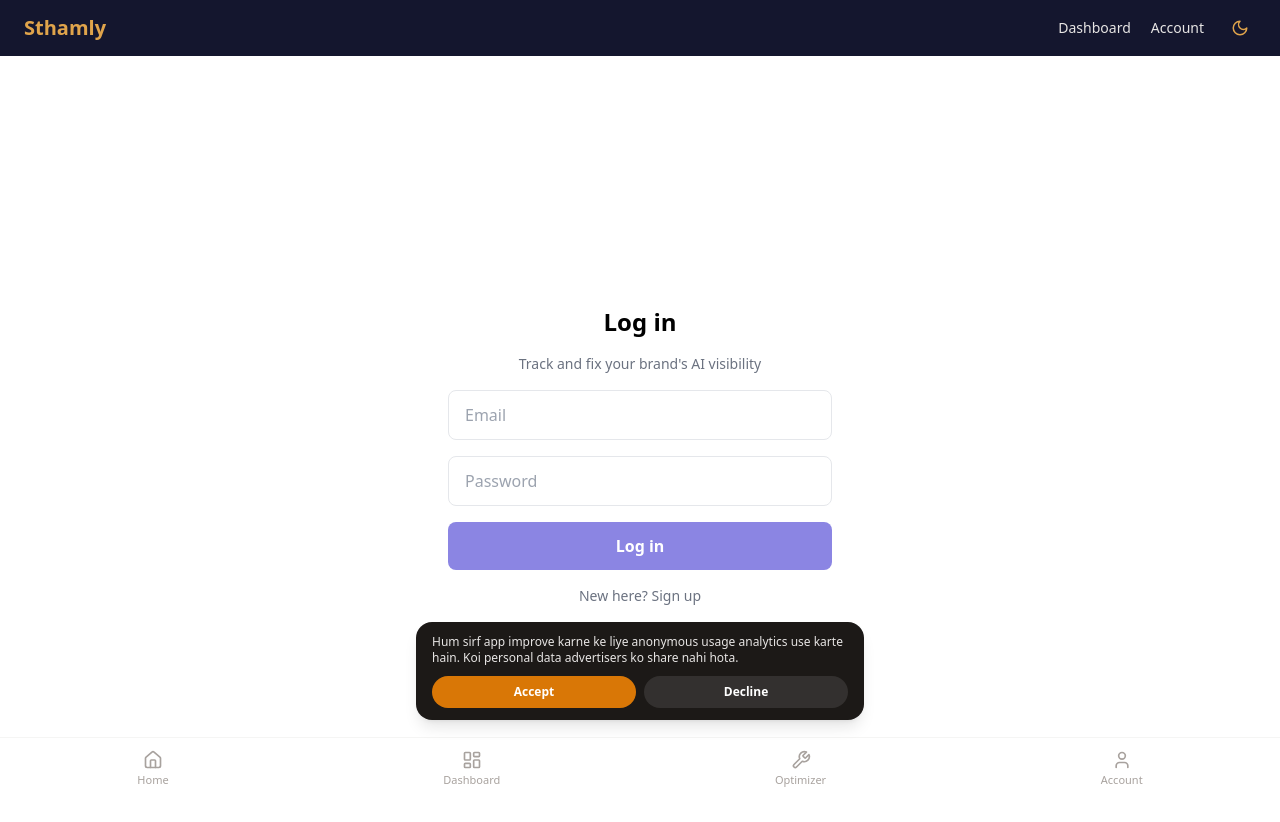
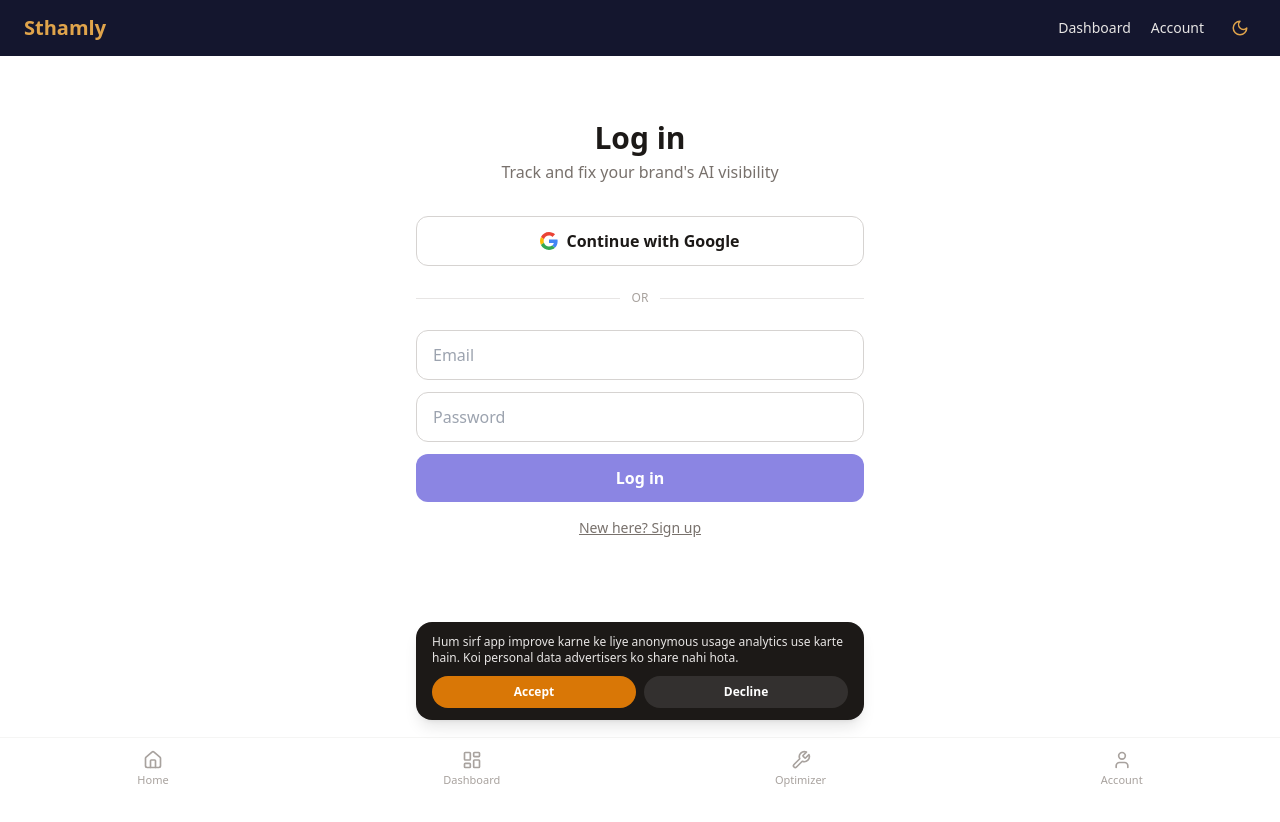
Before and after one commit to rksaini3/Sthamlyst, a Next.js app: page /login in a window 1280 px wide. Shown: the top 822 px of the page. Built offline with nearby package versions, Linux system fonts and the light colour scheme; no server answers.

Commit message:
Update page.tsx

```diff
--- a/app/login/page.tsx
+++ b/app/login/page.tsx
@@ -1,6 +1,6 @@
 'use client';
 
-import { useState, FormEvent } from 'react';
+import { useState } from 'react';
 import { useRouter } from 'next/navigation';
 import { supabase } from '@/lib/supabaseClient';
 
@@ -9,10 +9,17 @@ export default function LoginPage() {
   const [email, setEmail] = useState('');
   const [password, setPassword] = useState('');
   const [isSignup, setIsSignup] = useState(false);
+  const [loading, setLoading] = useState(false);
   const [error, setError] = useState<string | null>(null);
-  const [loading, setLoading] = useState(false);
 
-  async function handleSubmit(e: FormEvent) {
+  async function handleGoogleLogin() {
+    await supabase.auth.signInWithOAuth({
+      provider: 'google',
+      options: { redirectTo: window.location.origin + '/' },
+    });
+  }
+
+  async function handleSubmit(e: React.FormEvent) {
     e.preventDefault();
     setLoading(true);
     setError(null);
@@ -21,30 +28,46 @@ export default function LoginPage() {
       ? await supabase.auth.signUp({ email, password })
       : await supabase.auth.signInWithPassword({ email, password });
 
-    setLoading(false);
     if (error) {
       setError(error.message);
+      setLoading(false);
       return;
     }
+
     router.push('/');
   }
 
   return (
-    <main className="min-h-screen flex items-center justify-center px-6">
-      <form onSubmit={handleSubmit} className="w-full max-w-sm space-y-4">
-        <h1 className="text-2xl font-bold text-center">
-          {isSignup ? 'Create your account' : 'Log in'}
-        </h1>
-        <p className="text-gray-500 text-center text-sm">
-          Track and fix your brand's AI visibility
-        </p>
+    <main className="min-h-screen flex flex-col items-center px-6 py-16 bg-white dark:bg-[#0B0C1A] text-stone-900 dark:text-stone-100">
+      <h1 className="text-3xl font-bold mb-1">Log in</h1>
+      <p className="text-stone-500 dark:text-stone-400 mb-8">Track and fix your brand's AI visibility</p>
 
+      <button
+        onClick={handleGoogleLogin}
+        className="w-full max-w-md border border-stone-300 dark:border-stone-700 rounded-xl py-3 font-semibold flex items-center justify-center gap-2 mb-6"
+      >
+        <svg width="18" height="18" viewBox="0 0 48 48">
+          <path fill="#EA4335" d="M24 9.5c3.54 0 6.71 1.22 9.21 3.6l6.85-6.85C35.9 2.38 30.47 0 24 0 14.62 0 6.51 5.38 2.56 13.22l7.98 6.19C12.43 13.72 17.74 9.5 24 9.5z"/>
+          <path fill="#4285F4" d="M46.98 24.55c0-1.57-.15-3.09-.38-4.55H24v9.02h12.94c-.58 2.9-2.26 5.36-4.78 7.18l7.73 6c4.51-4.18 7.09-10.36 7.09-17.65z"/>
+          <path fill="#FBBC05" d="M10.53 28.59c-.48-1.45-.76-2.99-.76-4.59s.27-3.14.76-4.59l-7.98-6.19C.92 16.46 0 20.12 0 24c0 3.88.92 7.54 2.56 10.78l7.97-6.19z"/>
+          <path fill="#34A853" d="M24 48c6.48 0 11.93-2.13 15.89-5.81l-7.73-6c-2.15 1.45-4.92 2.3-8.16 2.3-6.26 0-11.57-4.22-13.47-9.91l-7.98 6.19C6.51 42.62 14.62 48 24 48z"/>
+        </svg>
+        Continue with Google
+      </button>
+
+      <div className="w-full max-w-md flex items-center gap-3 mb-6">
+        <div className="flex-1 h-px bg-stone-200 dark:bg-stone-800" />
+        <span className="text-xs text-stone-400">OR</span>
+        <div className="flex-1 h-px bg-stone-200 dark:bg-stone-800" />
+      </div>
+
+      <form onSubmit={handleSubmit} className="w-full max-w-md space-y-3">
         <input
           type="email"
           placeholder="Email"
           value={email}
           onChange={(e) => setEmail(e.target.value)}
-          className="w-full border rounded-lg px-4 py-3 focus:outline-none focus:ring-2 focus:ring-[#8B85E3]"
+          className="w-full border border-stone-300 dark:border-stone-700 bg-white dark:bg-[#14162E] text-stone-900 dark:text-stone-100 rounded-xl px-4 py-3 focus:outline-none focus:ring-2 focus:ring-[#8B85E3]"
           required
         />
         <input
@@ -52,28 +75,25 @@ export default function LoginPage() {
           placeholder="Password"
           value={password}
           onChange={(e) => setPassword(e.target.value)}
-          className="w-full border rounded-lg px-4 py-3 focus:outline-none focus:ring-2 focus:ring-[#8B85E3]"
+          className="w-full border border-stone-300 dark:border-stone-700 bg-white dark:bg-[#14162E] text-stone-900 dark:text-stone-100 rounded-xl px-4 py-3 focus:outline-none focus:ring-2 focus:ring-[#8B85E3]"
           required
         />
-
         {error && <p className="text-red-600 text-sm">{error}</p>}
-
         <button
           type="submit"
           disabled={loading}
-          className="w-full bg-[#8B85E3] text-white rounded-lg py-3 font-semibold disabled:opacity-50 hover:bg-[#7A73D8] transition-colors"
+          className="w-full bg-[#8B85E3] hover:bg-[#7A73D8] transition-colors text-white rounded-xl py-3 font-semibold disabled:opacity-50"
         >
           {loading ? 'Please wait…' : isSignup ? 'Sign up' : 'Log in'}
         </button>
+      </form>
 
-        <button
-          type="button"
-          onClick={() => setIsSignup(!isSignup)}
-          className="w-full text-sm text-gray-500"
-        >
-          {isSignup ? 'Already have an account? Log in' : "New here? Sign up"}
-        </button>
-      </form>
+      <button
+        onClick={() => setIsSignup(!isSignup)}
+        className="mt-4 text-sm text-stone-500 dark:text-stone-400 underline"
+      >
+        {isSignup ? 'Already have an account? Log in' : 'New here? Sign up'}
+      </button>
     </main>
   );
 }
```
